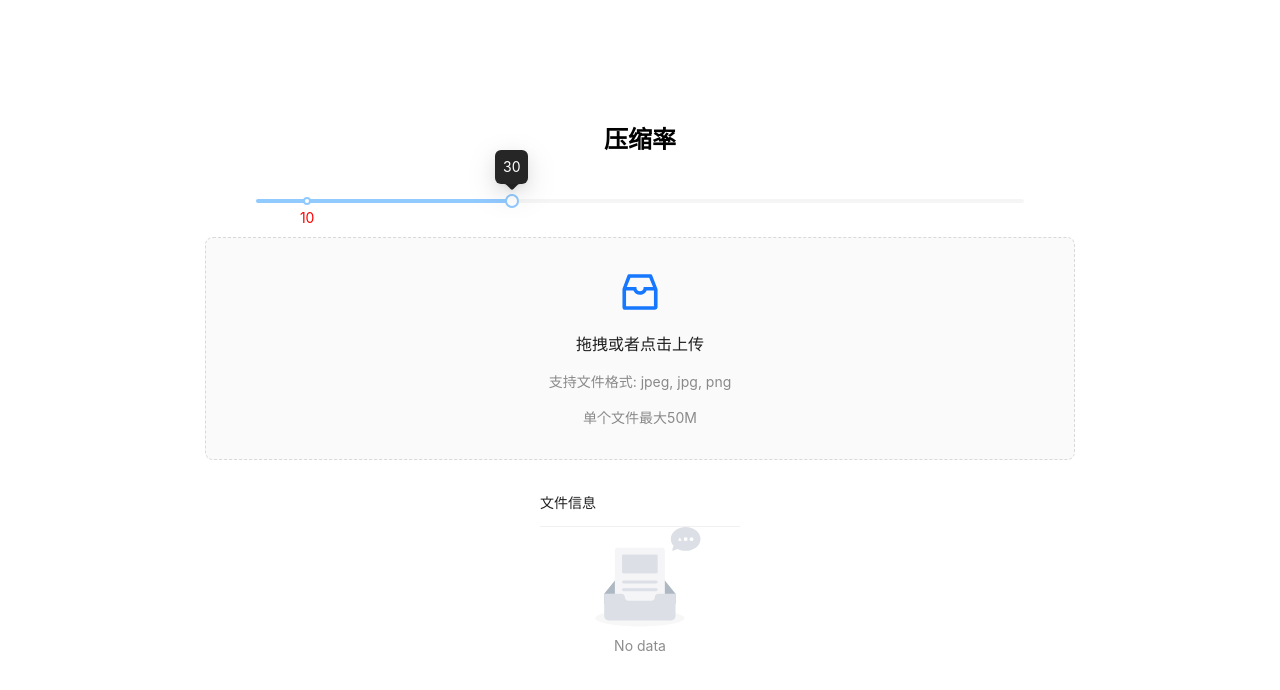
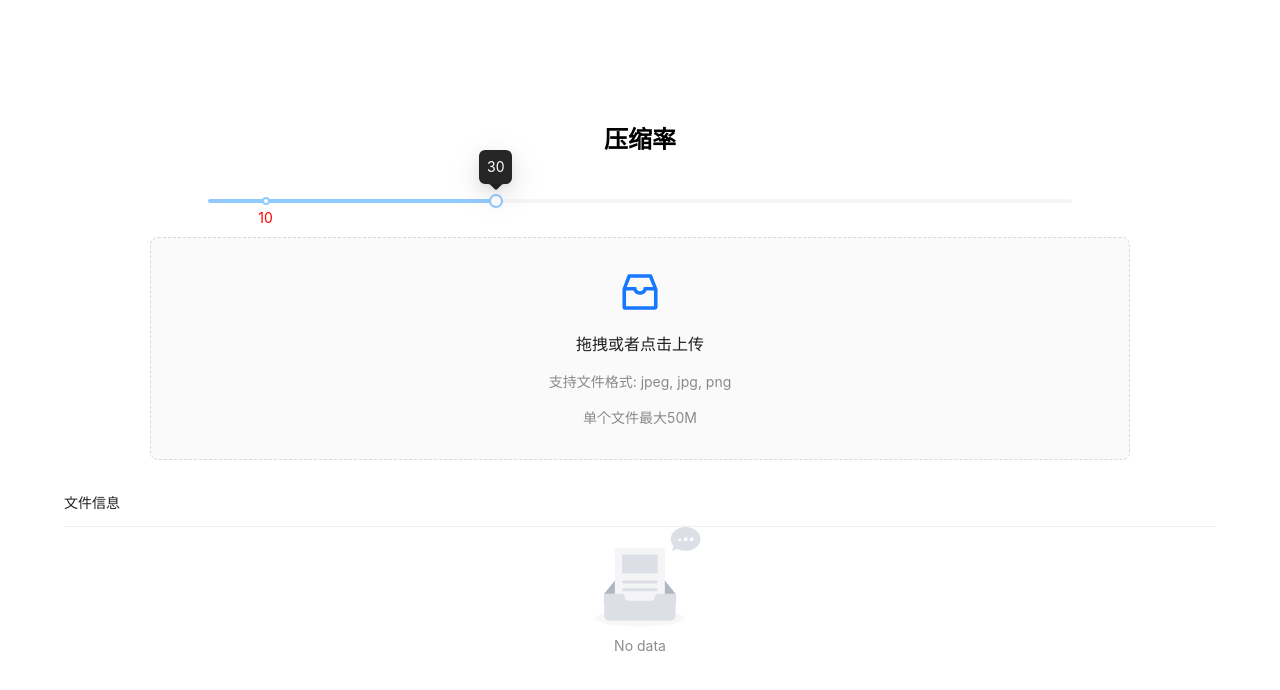
Before and after one commit to STTTOS/tool-kit, a React (Vite) app: page / in a window 1280 px wide. Shown: the top 690 px of the page. Built offline with nearby package versions, Linux system fonts and the light colour scheme.

Commit message:
fix: bugfix

```diff
--- a/src/App.module.less
+++ b/src/App.module.less
@@ -1,10 +1,10 @@
 .wrapper {
   display        : flex;
-  margin-top: 100px;
+  padding        : 0 5%;
+  padding-top    : 100px;
   flex-direction : column;
   align-items    : center;
   justify-content: center;
-  padding: 0 10%;
 }
 
 .dragger {
@@ -12,22 +12,24 @@
 }
 
 .ratio {
-  width: 75%;
+  width     : 75%;
   margin-top: 20px;
 }
 
 .fileList {
-  margin-top: 20px;
-  height    : 400px;
+  align-self   : stretch;
+  margin-top   : 20px;
+  height       : 400px;
   border-bottom: 1px solid #eee;
-  overflow  : auto;
-  position: relative;
+  overflow     : auto;
+  position     : relative;
+
   :global {
     .ant-list-header {
-      position: sticky;
-      top: 0;
+      position        : sticky;
+      top             : 0;
       background-color: #fff;
-      z-index: 1;
+      z-index         : 1;
     }
   }
 }
@@ -45,3 +47,13 @@
   overflow     : hidden;
   margin-right : 10px;
 }
+
+.title {
+  height            : 2.4em;
+  /* 假设每行文本高度为 1.2em */
+  line-height       : 1.2em;
+  -webkit-line-clamp: 2;
+  -webkit-box-orient: vertical;
+  overflow          : hidden;
+  text-overflow     : ellipsis;
+}
--- a/src/App.tsx
+++ b/src/App.tsx
@@ -91,7 +91,7 @@ function App() {
             style={{ objectFit: "cover" }}
           />
           <List.Item.Meta
-            title={filename}
+            title={<div className={styles.title}>{filename}</div>}
             description={`大小: ${formatFileSize(compressedSize)}`}
           />
         </List.Item>
```
